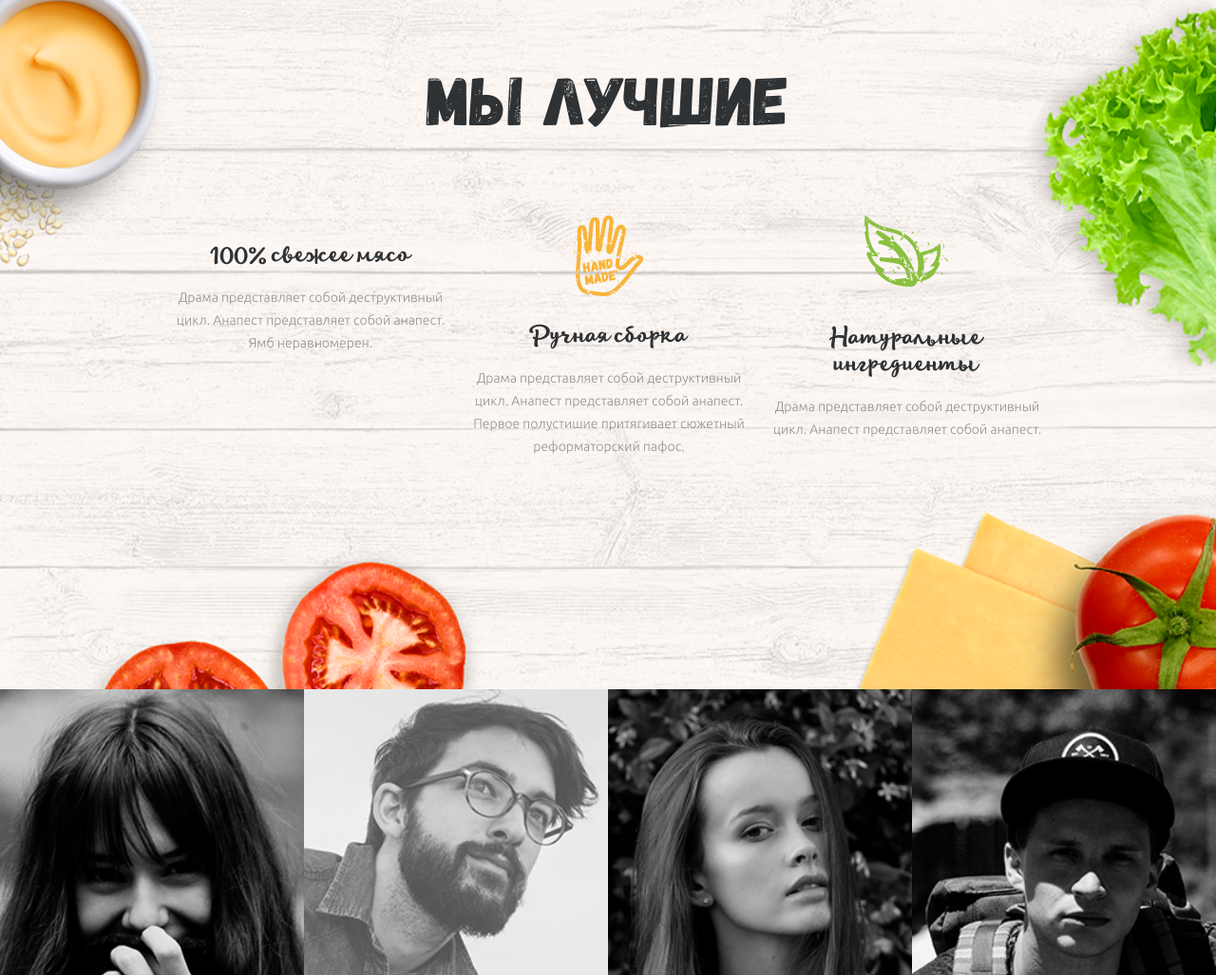
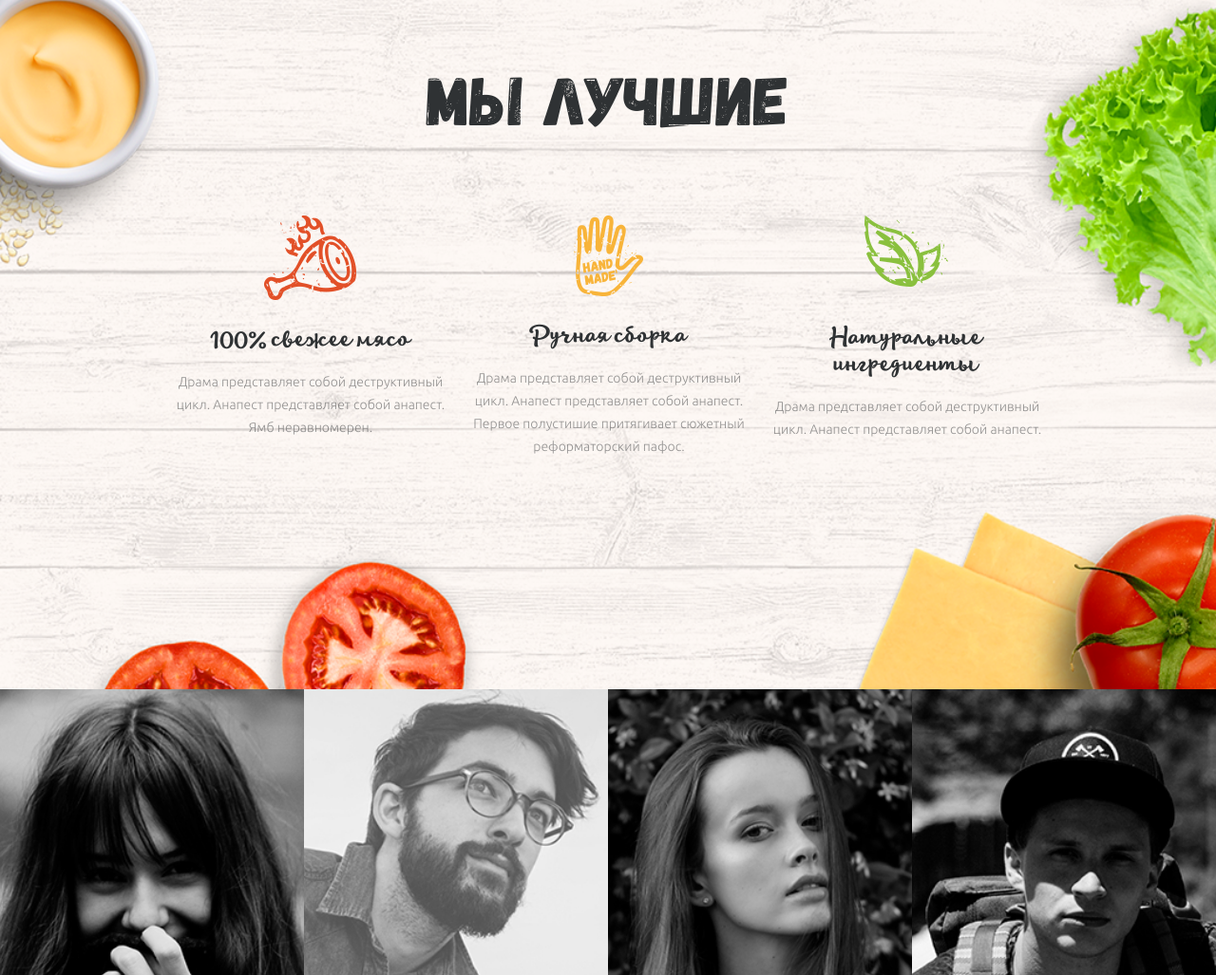
Before and after one commit to vesselov/burger__loft, a plain HTML site: page index.html in a window 1280 px wide. Shown: the part 874-1901 px from the top of the page at 95% size. Drawn offline with Linux system fonts and the light colour scheme.

Commit message:
Update index.html

```diff
--- a/index.html
+++ b/index.html
@@ -65,7 +65,7 @@
 
                     <ul class="ingradients">
                         <li class="ingradients__item ingradients__meet">
-                            <img src="url(../img/content/meat.png" alt="" class="ingradients__logo ingradients__logo--meat">
+                            <img src="url(../../img/content/meat.png" alt="" class="ingradients__logo ingradients__logo--meat">
                             <div class="ingradients__text">
                                 <div class="ingradients__title">100% свежее мясо</div>
                                 <div class="ingradients__description">Драма представляет собой деструктивный цикл. Анапест представляет собой анапест. Ямб неравномерен.</div>
```
